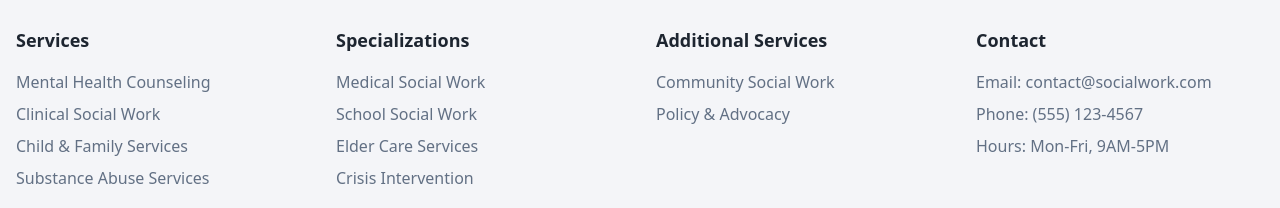
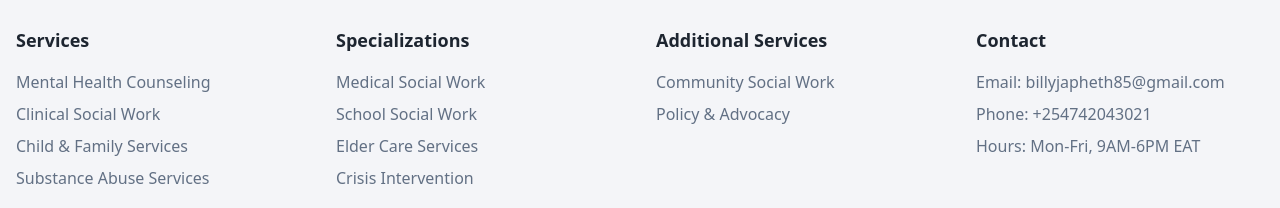
Before and after one commit to Jeff123315/guide-and-grow-web, a React (Vite) app: page / in a window 1280 px wide. Shown: the part 4888-5096 px from the top of the page. Built offline with nearby package versions, Linux system fonts and the light colour scheme; the HTML template or start-up script is replaced by a standard one.

Commit message:
Update contact information

```diff
--- a/src/components/Footer.tsx
+++ b/src/components/Footer.tsx
@@ -76,9 +76,9 @@ const Footer = () => {
           <div>
             <h3 className="font-semibold text-lg mb-4">Contact</h3>
             <ul className="space-y-2 text-muted-foreground">
-              <li>Email: contact@socialwork.com</li>
-              <li>Phone: (555) 123-4567</li>
-              <li>Hours: Mon-Fri, 9AM-5PM</li>
+              <li>Email: billyjapheth85@gmail.com</li>
+              <li>Phone: +254742043021</li>
+              <li>Hours: Mon-Fri, 9AM-6PM EAT</li>
             </ul>
           </div>
         </div>
```
